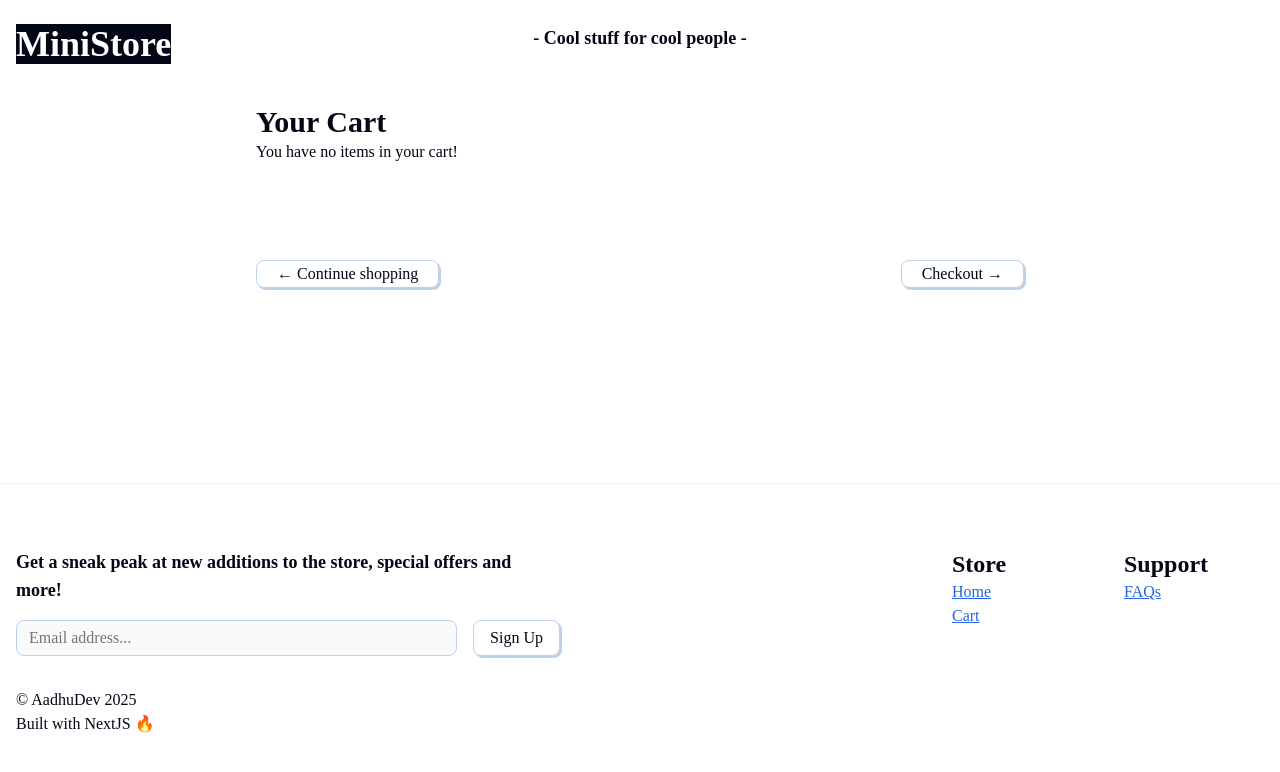
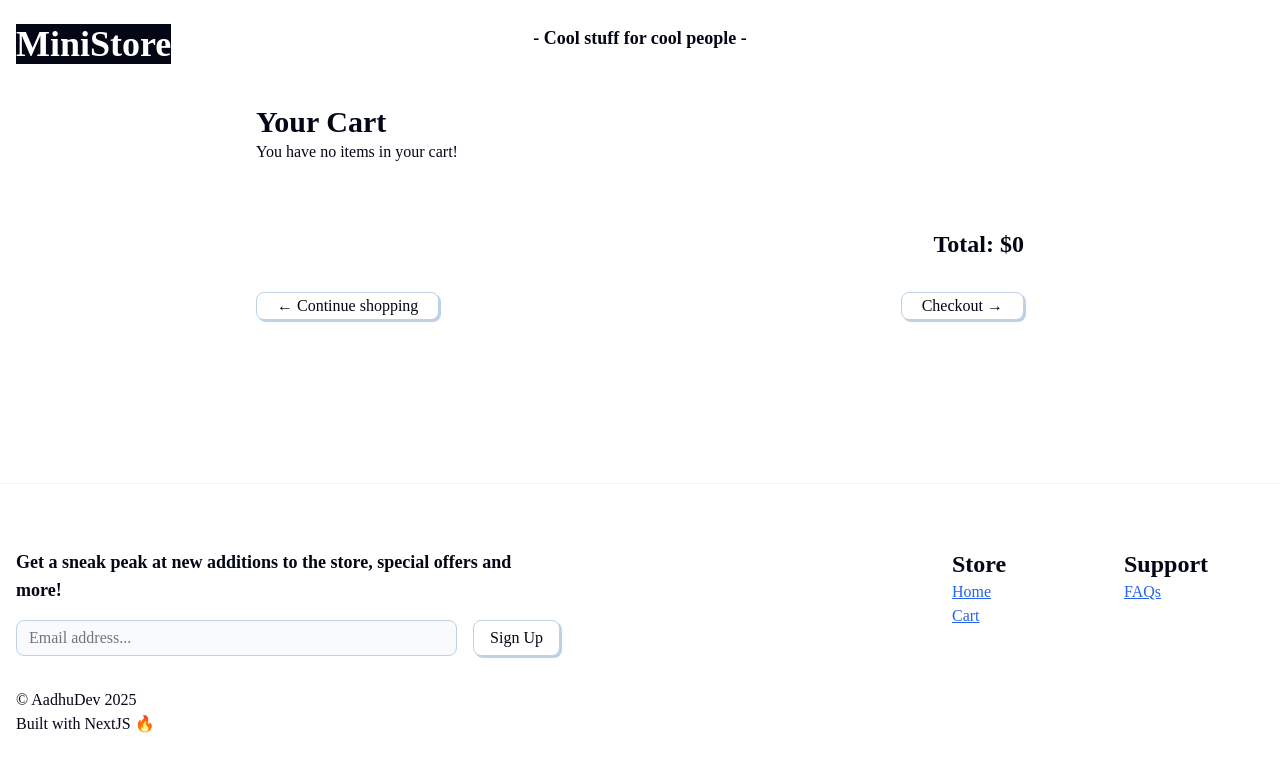
Before and after one commit to aadhu018/ministore, a Next.js app: page /cart in a window 1280 px wide. Shown: the top 772 px of the page. Built offline with nearby package versions, Linux system fonts and the light colour scheme; some icons are missing; a web font is replaced by a local one.

Commit message:
Small cart UI update

```diff
--- a/app/cart/page.js
+++ b/app/cart/page.js
@@ -76,6 +76,9 @@ export default function CartPage() {
                     )
                 })}
             </div>
+            <div className="total-cost-container">
+                <h3>Total: ${totalCost / 100}</h3>
+            </div>
             <div className="checkout-container">
                 <Link href={'/'}>
                     <button>&larr; Continue shopping</button>
--- a/app/globals.css
+++ b/app/globals.css
@@ -256,6 +256,12 @@ main,
     width: 100px;
 }
 
+.total-cost-container {
+    display: flex;
+    flex-direction: column;
+    align-items: end;
+}
+
 .checkout-container {
     padding-top: 2rem;
     display: flex;
```
